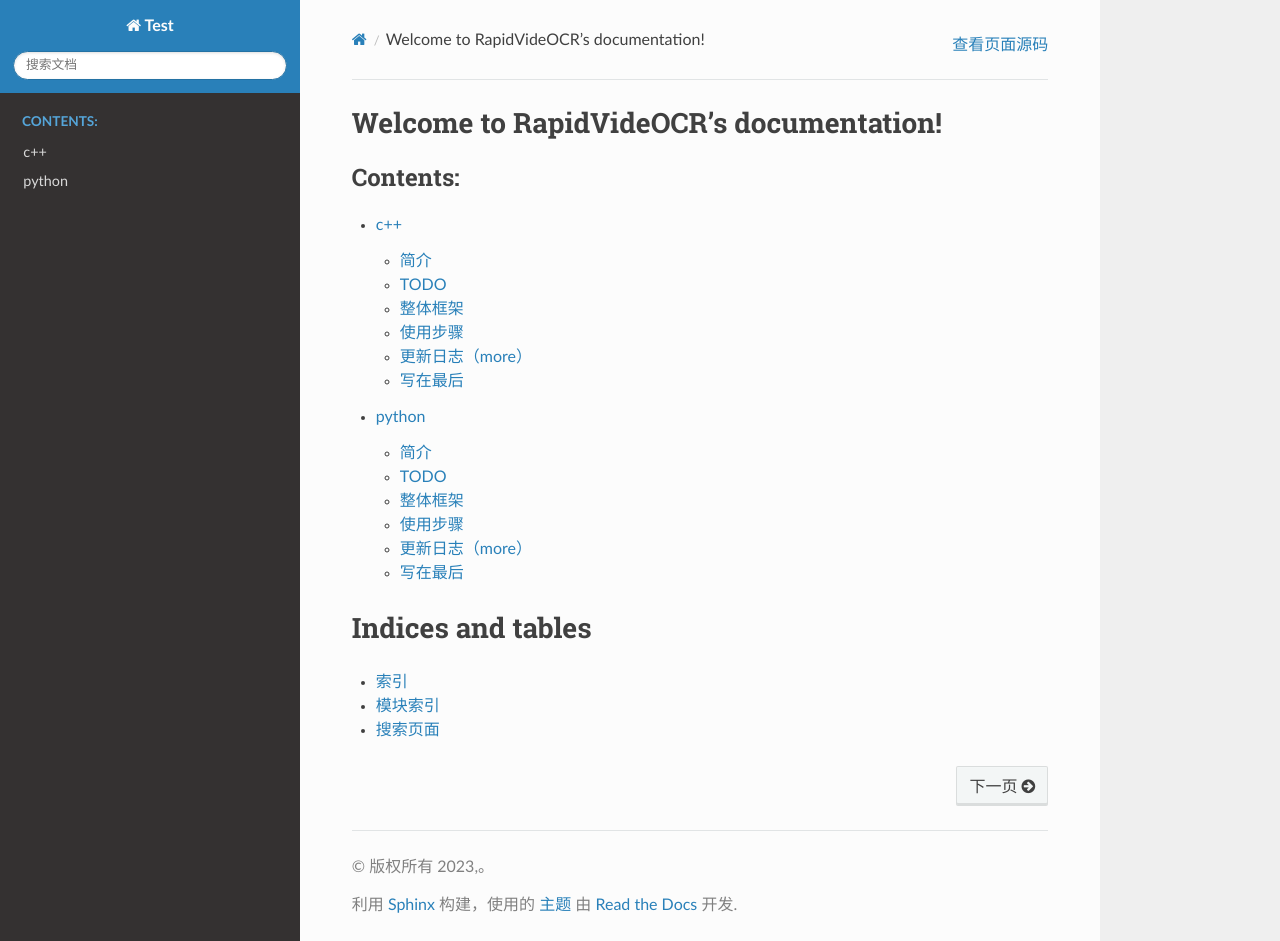
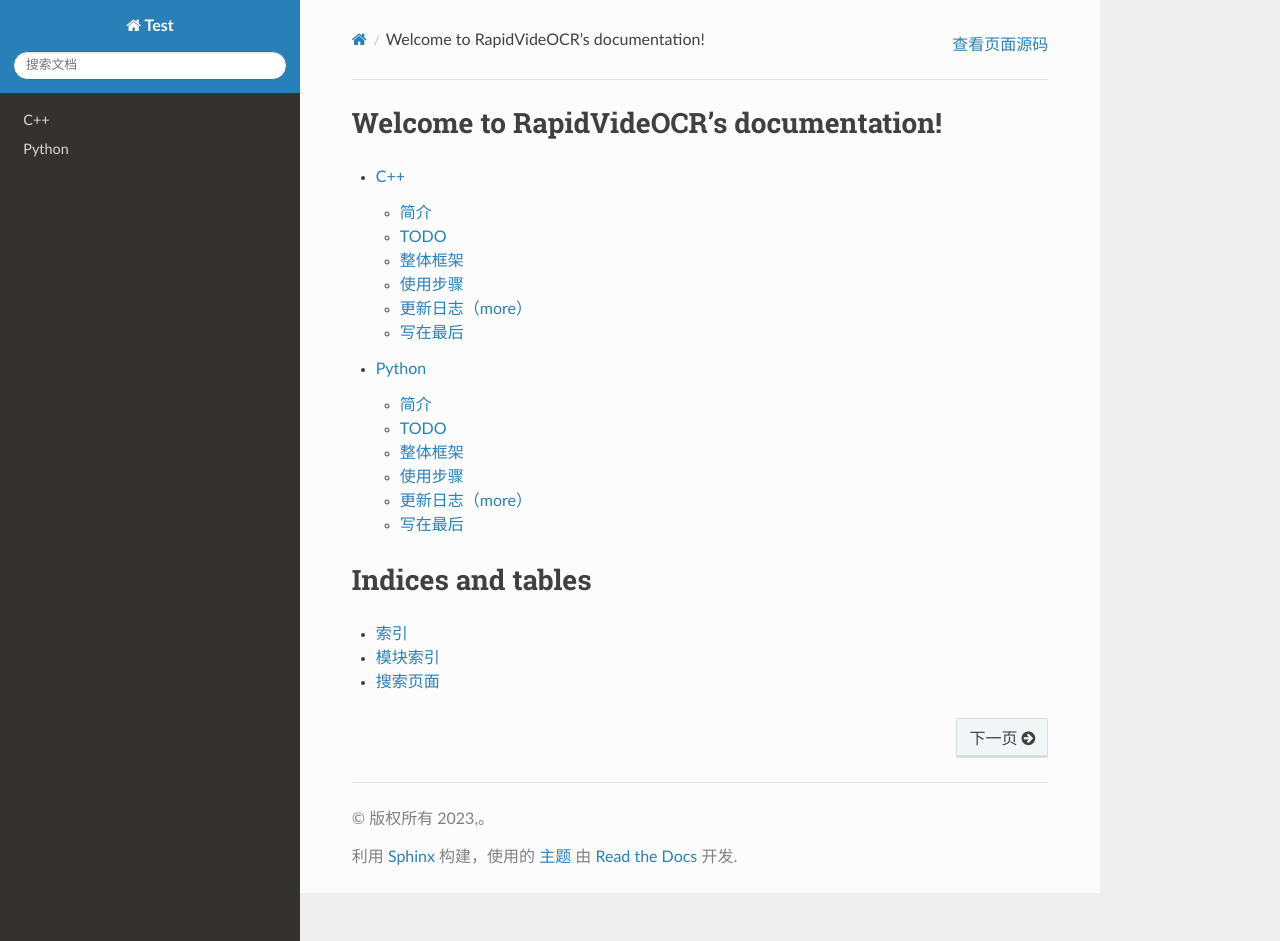
Before and after one commit to SWHL/TestRTD, a Sphinx documentation site: the page built from source/index.rst, in a window 1280 px wide and 941 px high. Built offline with Sphinx 7.4.7 and the Read the Docs theme 2.0.0, drawn with Linux system fonts in a browser that asks for light colours.

Commit message:
Update files

```diff
--- a/source/python/index.rst
+++ b/source/C++/index.rst
@@ -1,4 +1,4 @@
-python
+C++
 ========================================
 
 .. toctree::
--- a/source/c++/index.rst
+++ b/source/Python/index.rst
@@ -1,8 +1,7 @@
-c++
+Python
 ========================================
 
 .. toctree::
    :maxdepth: 2
-   :caption: 目录:
 
    README
--- a/source/index.rst
+++ b/source/index.rst
@@ -8,10 +8,9 @@
 
 .. toctree::
    :maxdepth: 2
-   :caption: Contents:
 
-   c++/index
-   python/index
+   C++/index
+   Python/index
 
 
 Indices and tables
```
Also changed, not shown: source/C++/README.md (renamed from source/c++/README.md), source/Python/README.md (renamed from source/python/README.md).
